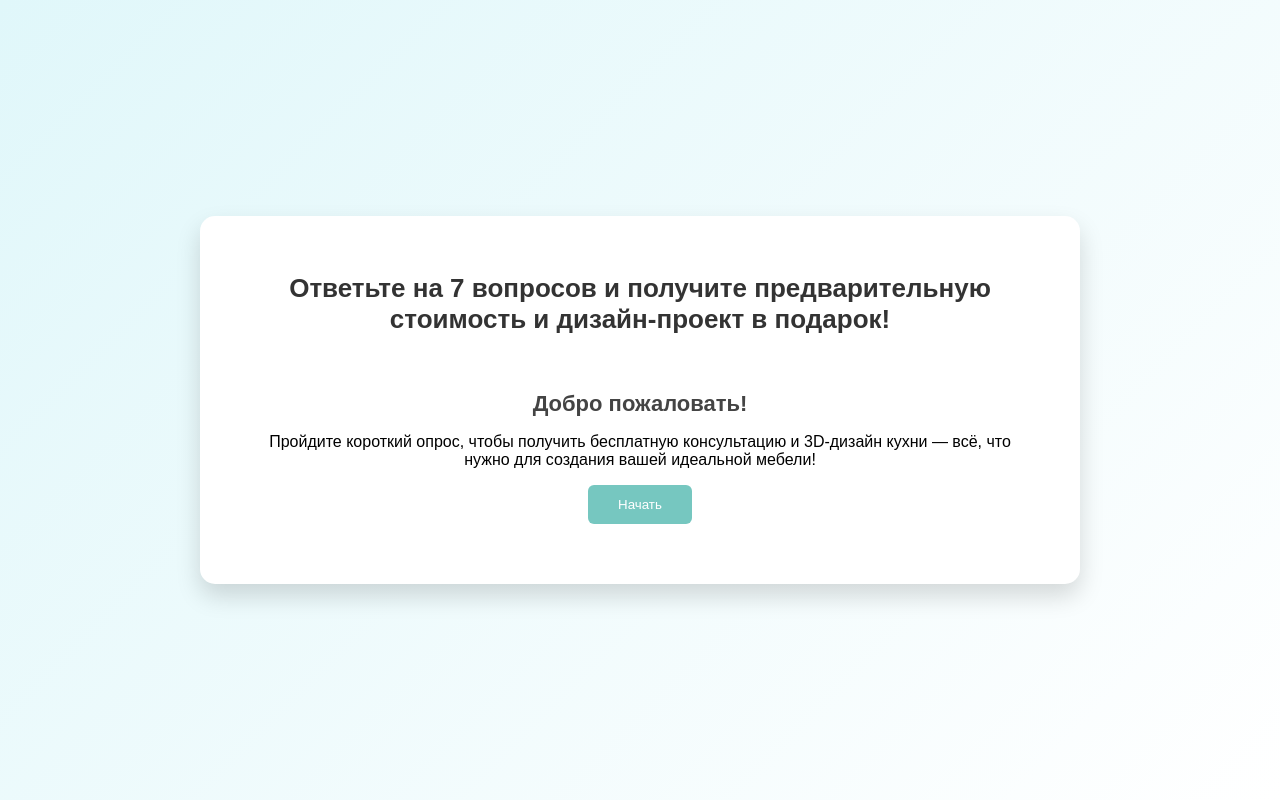
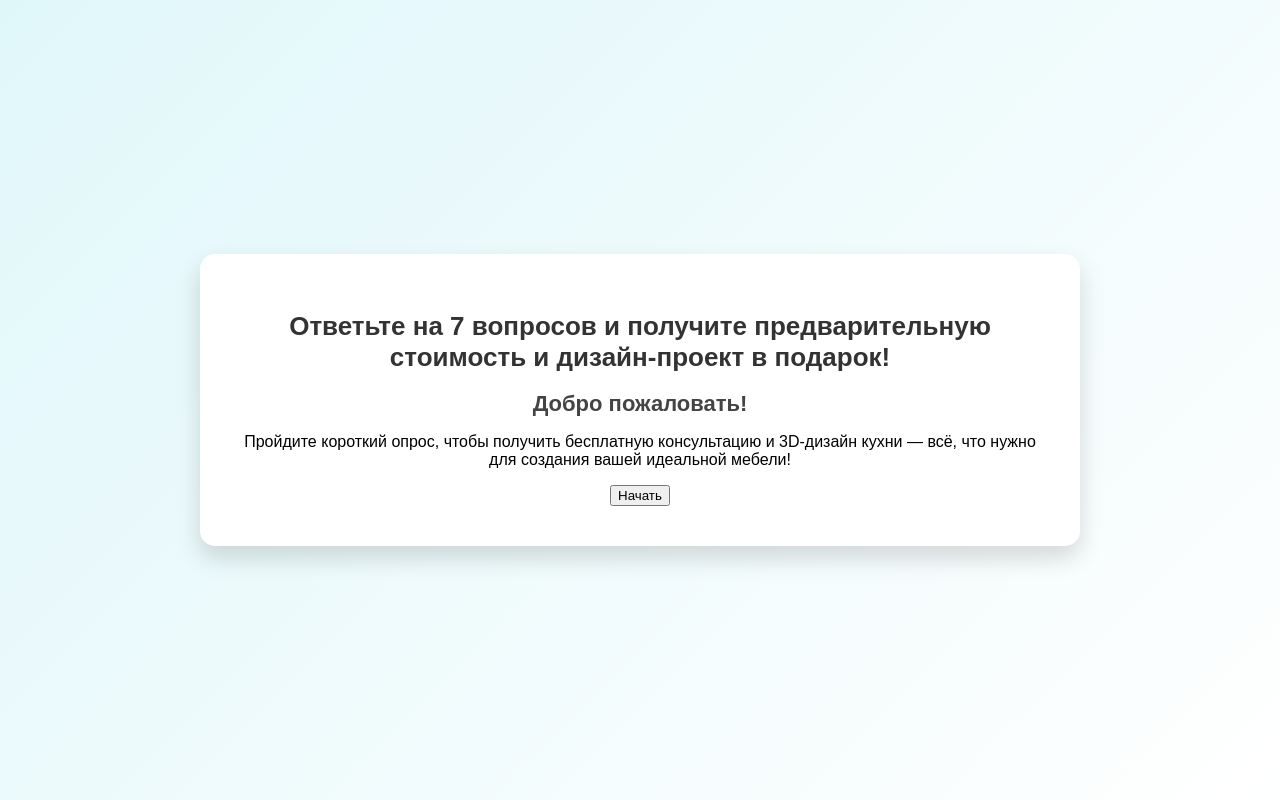
Before and after one commit to DrShapagat/Quiz-furniture-, a React (Create React App) app: page / in a window 1280 px wide. Built offline with nearby package versions, Linux system fonts and the light colour scheme; the HTML template or start-up script is replaced by a standard one.

Commit message:
Update App.css

```diff
--- a/src/App.css
+++ b/src/App.css
@@ -1,10 +1,10 @@
 body {
-  background: linear-gradient(135deg, #e0f7fa, #ffffff); /* Более насыщенный фон */
+  background: linear-gradient(135deg, #e0f7fa, #ffffff);
   font-family: 'Arial', sans-serif;
   display: flex;
   justify-content: center;
   align-items: center;
-  height: 100vh; /* Центрирование по вертикали */
+  height: 100vh;
   margin: 0;
 }
 
@@ -13,9 +13,10 @@ body {
   margin: auto;
   background: #fff;
   border-radius: 15px;
-  padding: 40px; /* Увеличенные отступы внутри */
-  box-shadow: 0 12px 24px rgba(0, 0, 0, 0.15); /* Более сильная тень */
+  padding: 40px;
+  box-shadow: 0 12px 24px rgba(0, 0, 0, 0.15);
   text-align: center;
+  position: relative;
 }
 
 h1 {
@@ -26,60 +27,58 @@ h1 {
 h2 {
   font-size: 22px;
   color: #444;
-  margin-bottom: 15px; /* Дополнительный отступ */
+  margin-bottom: 15px;
 }
 
 .progress-bar {
   width: 100%;
   background: #ddd;
-  height: 4px; /* Минимальная высота линии */
+  height: 8px;
   border-radius: 5px;
-  margin-top: 20px; /* Дополнительный отступ сверху */
-  margin-bottom: 50px; /* Увеличенный отступ снизу */
+  margin-bottom: 40px;
 }
 
 .progress {
-  height: 12px; /* Увеличил высоту */
-  background: #76c7c0;
+  height: 12px;
   border-radius: 6px;
   transition: width 0.3s ease-in-out;
 }
 
-.progress-bar p {
-  margin: 0 0 20px 0; /* Увеличил отступ снизу */
-  font-size: 18px; /* Увеличил размер текста */
+.fade-in {
+  animation: fadeIn 1s ease-in;
 }
 
-.input-field {
-  border: 1px solid #ddd;
-  border-radius: 5px;
-  padding: 12px;
-  margin: 20px 0;
-  width: calc(100% - 24px);
+@keyframes fadeIn {
+  from { opacity: 0; }
+  to { opacity: 1; }
 }
 
-.next-btn, .submit-btn {
-  background: #76c7c0;
-  border: none;
-  border-radius: 6px;
-  color: #fff;
-  padding: 12px 30px;
-  cursor: pointer;
-  transition: background 0.3s, transform 0.2s;
+.modal {
+  display: flex;
+  justify-content: center;
+  align-items: center;
+  position: fixed;
+  top: 0;
+  left: 0;
+  width: 100vw;
+  height: 100vh;
+  background: rgba(0, 0, 0, 0.5);
+  z-index: 1000;
 }
 
-.next-btn:hover, .submit-btn:hover {
-  background: #4da89a;
-  transform: translateY(-2px);
+.modal-content {
+  background: #fff;
+  padding: 20px;
+  border-radius: 10px;
+  text-align: center;
+  max-width: 500px;
+  box-shadow: 0 4px 16px rgba(0, 0, 0, 0.2);
 }
 
-.options label {
-  display: block;
-  margin: 12px 0;
+.close {
+  position: absolute;
+  top: 15px;
+  right: 15px;
   cursor: pointer;
+  font-size: 24px;
 }
-
-.welcome-message {
-  padding: 20px;
-  text-align: center;
-}
```
